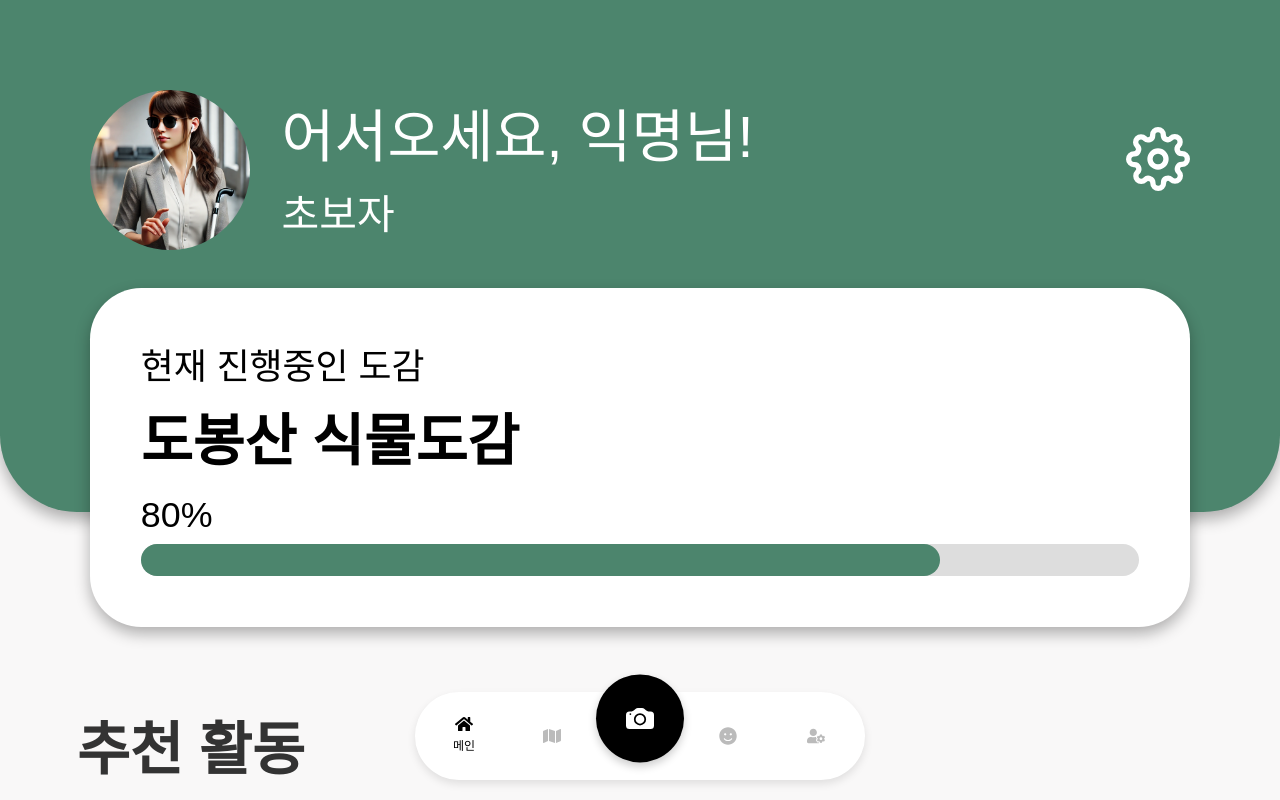
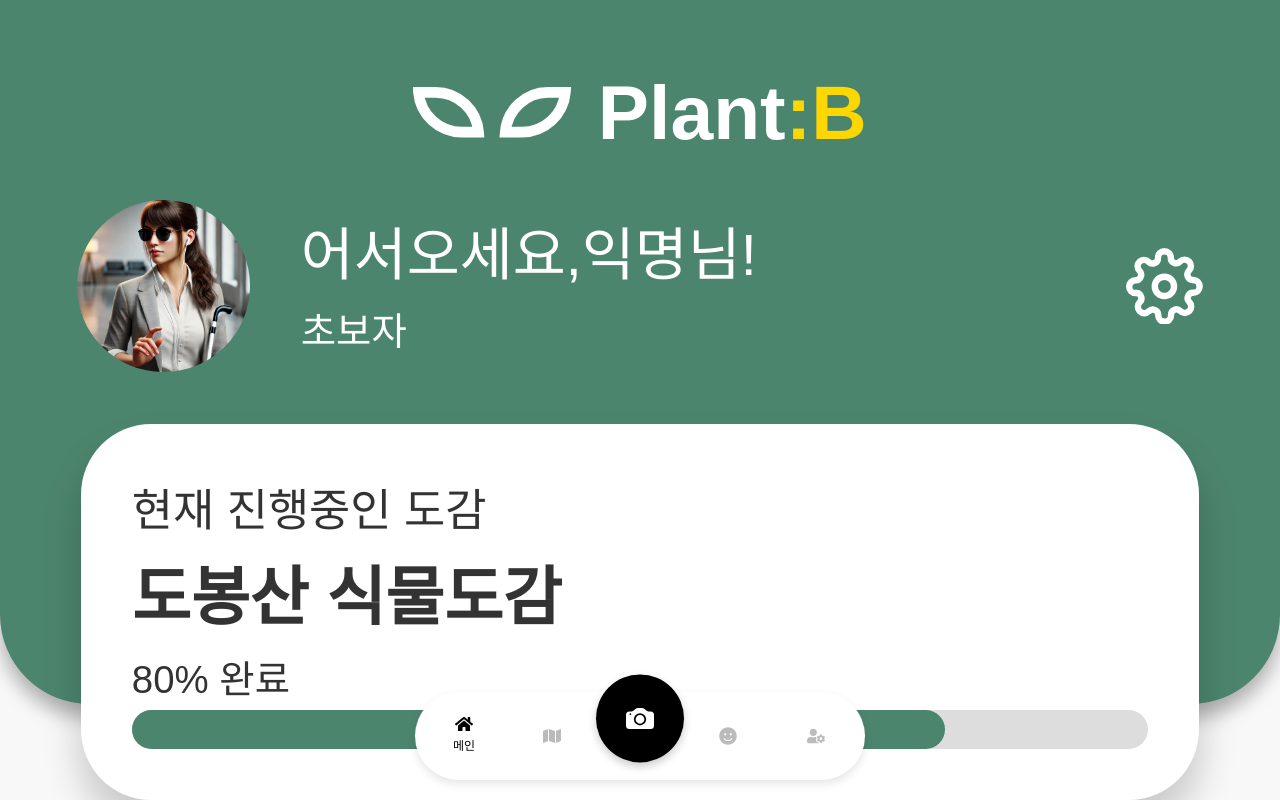
Before and after one commit to LeeMineo/PlantB, a React (Create React App) app in the folder appfront/: page /main in a window 1280 px wide. Shown: the top 800 px of the page. Built offline with nearby package versions, Linux system fonts and the light colour scheme; a web font is replaced by a local one.

Commit message:
헤더 변경

```diff
--- /dev/null
+++ b/appfront/src/components/Header.js
@@ -0,0 +1,21 @@
+import React from 'react';
+import '../css/components/Header.css';
+
+const Header = ({ children, height = '60vw' }) => {
+  return (
+    <div className="header" style={{ height }}>
+      <div className="header-logo">
+        <img src="./logo.svg" alt="Plant:B" />
+        <h1>
+          <span className="header-logo-plant">Plant</span>
+          <span className="header-logo-b">:B</span>
+        </h1>
+      </div>
+      <div className="header-content">
+        {children}
+      </div>
+    </div>
+  );
+};
+
+export default Header;
--- a/appfront/src/components/MainPage/HeadSection.css
+++ b/appfront/src/components/MainPage/HeadSection.css
@@ -1,87 +1,101 @@
-.head-section {
-  background-color: #4C856D;
-  padding: 7vw; /* 패딩을 vw로 변환하고 더 크게 조정 */
-  border-bottom-left-radius: 6vw; /* 모서리 radius를 vw로 변환 */
-  border-bottom-right-radius: 6vw;
-  color: white;
-  position: relative;
-  height: 40vw; /* 높이를 vw로 변환 */
-  box-sizing: border-box;
-  box-shadow: 0 0.6vw 1.2vw rgba(0, 0, 0, 0.3); /* 그림자를 vw로 변환 */
-  margin-bottom: 8vw;
+.headersection-header-content {
+  display: flex;
+  flex-direction: column;
+  align-items: center;
+  width: 100%;
 }
 
-.user-info {
+.headersection-header-logo {
+  display: flex;
+  align-items: center;
+  justify-content: center;
+  gap: 2vw;
+  margin-bottom: 4vw;
+}
+
+.headersection-header-logo img {
+  height: 9vw;
+}
+
+.headersection-header-logo h1 {
+  color: #fff;
+  font-size: 6vw;
+  margin: 0;
+}
+
+.headersection-user-info {
   display: flex;
   align-items: center;
   justify-content: space-between;
+  width: 100%;
+  padding: 2vw;
 }
 
-.profile-image {
-  width: 12.5vw; /* 너비를 vw로 변환 */
-  height: 12.5vw;
+.headersection-profile-image {
+  width: 13.5vw;
+  height: 13.5vw;
   border-radius: 50%;
-  margin-right: 2.5vw; /* 마진을 vw로 변환 */
+  object-fit: cover; /* Ensure the image stays within its container */
 }
 
-.user-text {
+.headersection-user-text {
   flex-grow: 1;
+  margin-left: 4vw;
 }
 
-.user-text h2 {
-  font-size: 4.5vw; /* 폰트 크기를 vw로 변환 */
+.headersection-user-name {
+  font-size: 4.5vw;
   font-weight: 500;
+  color: white;
   margin: 0;
 }
 
-.user-text p {
-  font-size: 3.2vw; /* 폰트 크기를 vw로 변환 */
-  font-weight: 200;
+.headersection-user-level {
+  font-size: 3vw;
+  color: white;
   margin: 0;
 }
 
-.settings-icon {
-  font-size: 5vw; /* 아이콘 크기를 vw로 변환 */
+.headersection-settings-icon {
+  font-size: 6vw;
   color: white;
   cursor: pointer;
 }
 
-.progress-info {
-  margin-top: 3vw; /* 마진을 vw로 변환 */
+.headersection-progress-card {
+  background-color: white;
+  border-radius: 5.5vw;
+  padding: 4vw;
+  box-shadow: 0px 2vw 3vw rgba(0, 0, 0, 0.2);
+  margin-top: 2vw;
+  width: 95%;
 }
 
-.progress-card {
-  background-color: white;
-  color: black;
-  border-radius: 4vw; /* radius를 vw로 변환 */
-  padding: 4vw; /* 패딩을 vw로 변환 */
-  box-shadow: 0 0.52vw 1.2vw rgba(0, 0, 0, 0.3); /* 그림자를 vw로 변환 */
+.headersection-progress-title {
+  font-size: 3.5vw;
+  margin: 0;
 }
 
-.progress-title {
-  font-weight: 500;
-  font-size: 2.8vw; /* 폰트 크기를 vw로 변환 */
+.headersection-progress-subtitle {
+  font-size: 5vw;
+  margin: 0;
+  font-weight: bold;
 }
 
-.progress-subtitle {
-  font-weight: 600;
-  font-size: 4.4vw; /* 폰트 크기를 vw로 변환 */
+.headersection-progress-percentage {
+  font-size: 3vw;
+
 }
 
-.progress-percentage {
-  font-weight: 400;
-  font-size: 2.8vw; /* 폰트 크기를 vw로 변환 */
-}
-
-.progress-bar {
+.headersection-progress-bar {
   background-color: #ddd;
-  border-radius: 2.5vw; /* border-radius를 vw로 변환 */
-  height: 2.5vw; /* 높이를 vw로 변환 */
+  border-radius: 2vw;
+  height: 3vw;
   width: 100%;
 }
 
-.progress-bar-fill {
+.headersection-progress-bar-fill {
   background-color: #4C856D;
   height: 100%;
-  border-radius: 2.5vw;
+  border-radius: 2vw;
 }
--- a/appfront/src/components/MainPage/HeadSection.js
+++ b/appfront/src/components/MainPage/HeadSection.js
@@ -1,49 +1,44 @@
 import React from 'react';
-import { useNavigate } from 'react-router-dom'; // useNavigate 훅 추가
+import { useNavigate } from 'react-router-dom';
+import { FiSettings } from 'react-icons/fi';
 import './HeadSection.css';
-import { FiSettings } from 'react-icons/fi'; // react-icons를 사용하여 설정 아이콘 추가
+import Header from '../../components/Header';  // Header component
 
 const HeadSection = () => {
-  const navigate = useNavigate(); // useNavigate 훅을 사용하여 navigate 함수 호출
+  const navigate = useNavigate();
 
-  // 더미 데이터
+  // Dummy data
   const userName = "익명";
   const userLevel = "초보자";
   const progressTitle = "도봉산 식물도감";
   const progressPercentage = 80;
 
   return (
-    <div className="head-section">
-      <div className="user-info">
-        <img
-          src="./dummy/김철수여자.png"
-          alt="프로필 사진"
-          className="profile-image"
-          onClick={() => navigate('/settings')} // 프로필 사진 클릭 시 설정 페이지로 이동
-        />
-        <div className="user-text">
-          <h2>어서오세요, {userName}님!</h2>
-          <p>{userLevel}</p>
+    <Header height="55vw"> {/* Adjusted height */}
+      <div className="headersection-header-content">
+        <div className="headersection-user-info">
+          <img
+            src="./dummy/김철수여자.png"
+            alt="프로필 사진"
+            className="headersection-profile-image"
+            onClick={() => navigate('/settings')}
+          />
+          <div className="headersection-user-text">
+            <p className="headersection-user-name">어서오세요,{userName}님!</p>
+            <p className="headersection-user-level">{userLevel}</p>
+          </div>
+          <FiSettings className="headersection-settings-icon" onClick={() => navigate('/settings')} />
         </div>
-        <div className="settings-icon" onClick={() => navigate('/settings')}>
-          <FiSettings />
-        </div>
-      </div>
-      <div className="progress-info">
-        <div
-          className="progress-card"
-          onClick={() => navigate('/plant-dictionary')} // 하얀 박스 클릭 시 도감 페이지로 이동
-          style={{ cursor: 'pointer' }} // 커서 포인터 추가
-        >
-          <p className="progress-title">현재 진행중인 도감</p>
-          <p className="progress-subtitle">{progressTitle}</p>
-          <p className="progress-percentage">{progressPercentage}%</p>
-          <div className="progress-bar">
-            <div className="progress-bar-fill" style={{ width: `${progressPercentage}%` }}></div>
+        <div className="headersection-progress-card" onClick={() => navigate('/plant-dictionary')}>
+          <p className="headersection-progress-title">현재 진행중인 도감</p>
+          <p className="headersection-progress-subtitle">{progressTitle}</p>
+          <p className="headersection-progress-percentage">{progressPercentage}% 완료</p>
+          <div className="headersection-progress-bar">
+            <div className="headersection-progress-bar-fill" style={{ width: `${progressPercentage}%` }}></div>
           </div>
         </div>
       </div>
-    </div>
+    </Header>
   );
 };
 
--- /dev/null
+++ b/appfront/src/css/components/Header.css
@@ -0,0 +1,46 @@
+.header {
+    background-color: #4C856D;
+    display: flex;
+    flex-direction: column;
+    align-items: center;
+    width: 100%;
+    box-sizing: border-box;
+    padding: 4vw;
+    border-bottom-left-radius: 7vw;
+    border-bottom-right-radius: 7vw;
+    position: relative;
+    box-shadow: 0px 1vw 1.5vw rgba(0, 0, 0, 0.3);
+  }
+
+  .header-logo {
+    display: flex;
+    align-items: center;
+    justify-content: center;
+    gap: 2vw;
+  }
+
+  .header-logo img {
+    height: 4vw;
+  }
+
+  .header-logo h1 {
+    margin: 0;
+    display: flex;
+  }
+
+  .header-logo-plant {
+    color: #fff; /* Plant 텍스트는 하얀색 */
+    font-size: 6vw;
+  }
+
+  .header-logo-b {
+    color: #FFD700; /* :B 텍스트는 노란색 */
+    font-size: 6vw;
+  }
+
+  .header-content {
+    width: 100%;
+    display: flex;
+    flex-direction: column;
+    align-items: center;
+  }
```
